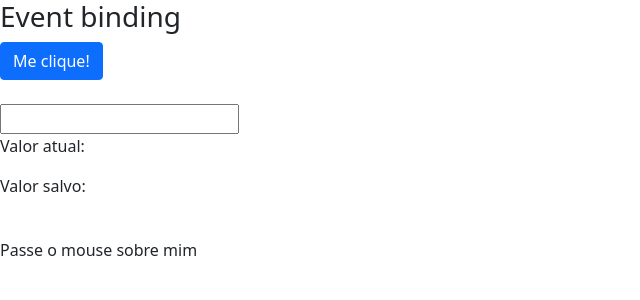
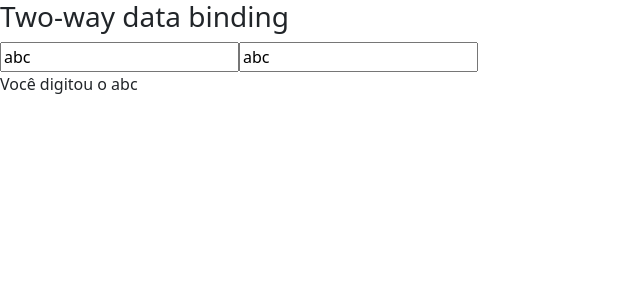
Before and after one commit to guiborlot/angular-course, an Angular app in the folder data-binding/: page / in a window 1280 px wide. Shown: the top 300 px of the page, without its empty margins (0-640 px from the left). Built offline with nearby package versions, Linux system fonts and the light colour scheme.

Commit message:
Aula 12 - Two-way data binding pt 1

```diff
--- a/data-binding/src/app/app.module.ts
+++ b/data-binding/src/app/app.module.ts
@@ -6,6 +6,7 @@
 import { DataBindingComponent } from './data-binding/data-binding.component';
 import { BrowserAnimationsModule } from '@angular/platform-browser/animations';
 import { NgbModule } from '@ng-bootstrap/ng-bootstrap';
+import { FormsModule } from '@angular/forms';
 
 @NgModule({
   declarations: [
@@ -16,7 +17,8 @@
     BrowserModule,
     AppRoutingModule,
     BrowserAnimationsModule,
-    NgbModule
+    NgbModule,
+    FormsModule
   ],
   providers: [],
   bootstrap: [AppComponent]
--- a/data-binding/src/app/data-binding/data-binding.component.html
+++ b/data-binding/src/app/data-binding/data-binding.component.html
@@ -43,7 +43,7 @@
 
 </section>
 
-<section class="event-binding">
+<!-- <section class="event-binding">
     <article>
         <h3>Event binding</h3>
         <div>
@@ -70,4 +70,20 @@
 
         </div>
     </article>
+</section> -->
+
+<section class="two-way-databinding">
+    <article>
+        <h3>Two-way data binding</h3>
+        <div>
+
+            <input type="text"
+            [value]="nome"
+            (input)="nome = $any($event.target).value"/>
+
+            <input type="text" [(ngModel)]="nome"/>
+
+            <p>Você digitou o {{ nome }}</p>
+        </div>
+    </article>
 </section>
--- a/data-binding/src/app/data-binding/data-binding.component.ts
+++ b/data-binding/src/app/data-binding/data-binding.component.ts
@@ -15,6 +15,8 @@
   valorSalvo: string = '';
 
   isMouseOver: boolean = false;
+
+  nome: string = 'abc';
 
   getValor(){
     return 1;
```
